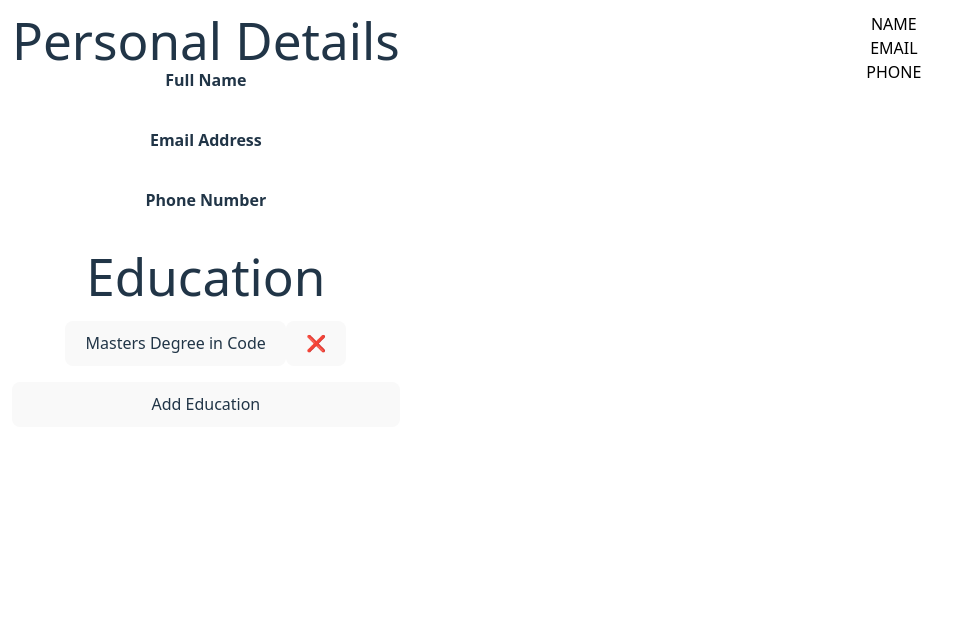
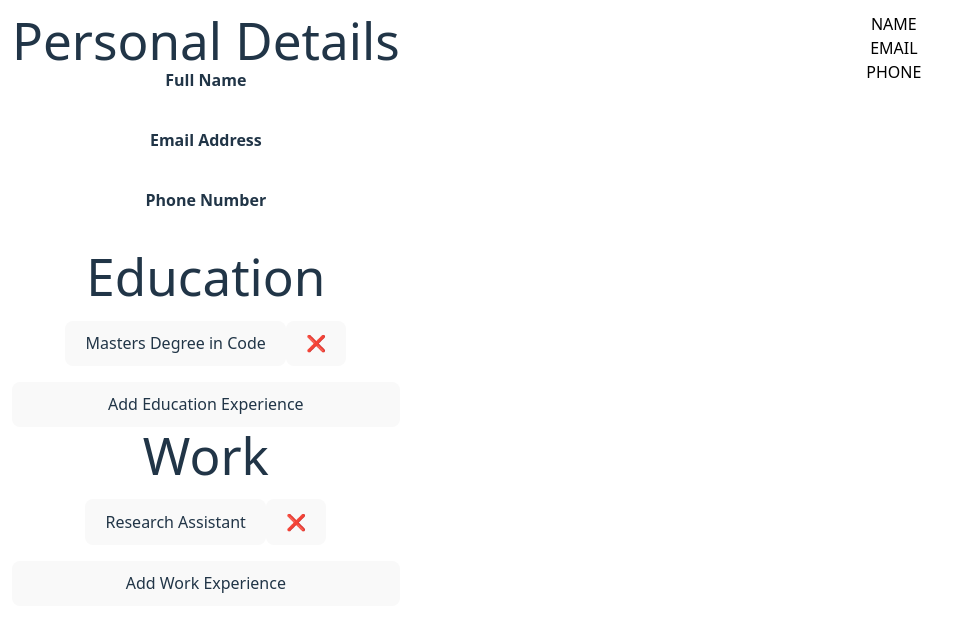
Before and after one commit to R-Lok/react-resume-app, a React (Vite) app: page / in a window 1280 px wide. Shown: the top 632 px of the page, without its empty margins (0-967 px from the left). Built offline with nearby package versions, Linux system fonts and the light colour scheme.

Commit message:
Refactor EducationDetailEditor to ExperienceDetailsEditor, implement work experience editing

```diff
--- a/src/components/EditBar.jsx
+++ b/src/components/EditBar.jsx
@@ -1,4 +1,4 @@
-import EducationDetailsEditor from "./EducationDetailsEditor"
+import ExperienceDetailsEditor from "./ExperienceDetailsEditor"
 import PersonalDetailsEditor from "./PersonalDetailsEditor"
 
 export default function EditBar({ stateManager }) {
@@ -6,7 +6,9 @@ export default function EditBar({ stateManager }) {
     return (
         <div className='flex flex-col'>
             <PersonalDetailsEditor personalDetails={stateManager.personalDetails} setPersonalDetails={stateManager.setPersonalDetails}></PersonalDetailsEditor>
-            <EducationDetailsEditor educationDetails={stateManager.educationDetails} setEducationDetails={stateManager.setEducationDetails}></EducationDetailsEditor>
+            <ExperienceDetailsEditor experienceTypeName='Education' experienceDetails={stateManager.educationDetails} setExperienceDetails={stateManager.setEducationDetails}></ExperienceDetailsEditor>
+            <ExperienceDetailsEditor experienceTypeName='Work' experienceDetails={stateManager.workDetails} setExperienceDetails={stateManager.setWorkDetails}></ExperienceDetailsEditor>
+
         </div>
     )
 
--- a/src/components/EducationDetailsEditor.jsx
+++ /dev/null
@@ -1,40 +0,0 @@
-import EditorExperienceList from "./EditorExperienceList"
-import { Experience } from "../models/experience"
-
-export default function EducationDetailsEditor({ educationDetails, setEducationDetails }) {
-
-    const deleteEducationElement = (indexToRemove) => {
-        setEducationDetails(prev => {
-            return prev.filter((_, index) => index !== indexToRemove)
-        })
-    }
-
-    const editEducationElement = (indexToEdit, newElement) => {
-        setEducationDetails(prev => {
-            return prev.map((element, index) => {
-                return index === indexToEdit ? newElement : element
-            })
-        })
-    }
-
-    const addEducationElement = () => {
-        setEducationDetails(prev => {
-            return [...prev,
-            new Experience(
-                'New School',
-                '',
-                '',
-                '',
-                ''
-            )
-            ]
-        })
-    }
-    return (
-        <div className='flex flex-col gap-4'>
-            <h1>Education</h1>
-            <EditorExperienceList experiences={educationDetails} removeElement={deleteEducationElement} editElement={editEducationElement}></EditorExperienceList>
-            <button onClick={addEducationElement}>Add Education</button>
-        </div>
-    )
-}
--- /dev/null
+++ b/src/components/ExperienceDetailsEditor.jsx
@@ -0,0 +1,40 @@
+import EditorExperienceList from "./EditorExperienceList"
+import { Experience } from "../models/experience"
+
+export default function ExperienceDetailsEditor({ experienceTypeName, experienceDetails, setExperienceDetails }) {
+
+    const deleteExperienceElement = (indexToRemove) => {
+        setExperienceDetails(prev => {
+            return prev.filter((_, index) => index !== indexToRemove)
+        })
+    }
+
+    const editExperienceElement = (indexToEdit, newElement) => {
+        setExperienceDetails(prev => {
+            return prev.map((element, index) => {
+                return index === indexToEdit ? newElement : element
+            })
+        })
+    }
+
+    const addExperienceElement = () => {
+        setExperienceDetails(prev => {
+            return [...prev,
+            new Experience(
+                'New ' + experienceTypeName,
+                '',
+                '',
+                '',
+                ''
+            )
+            ]
+        })
+    }
+    return (
+        <div className='flex flex-col gap-4'>
+            <h1>{experienceTypeName}</h1>
+            <EditorExperienceList experiences={experienceDetails} removeElement={deleteExperienceElement} editElement={editExperienceElement}></EditorExperienceList>
+            <button onClick={addExperienceElement}>Add {experienceTypeName} Experience</button>
+        </div>
+    )
+}
```
Also changed, not shown: src/components/EditorExperienceForm.jsx (renamed from src/components/EditorEducationForm.jsx).
